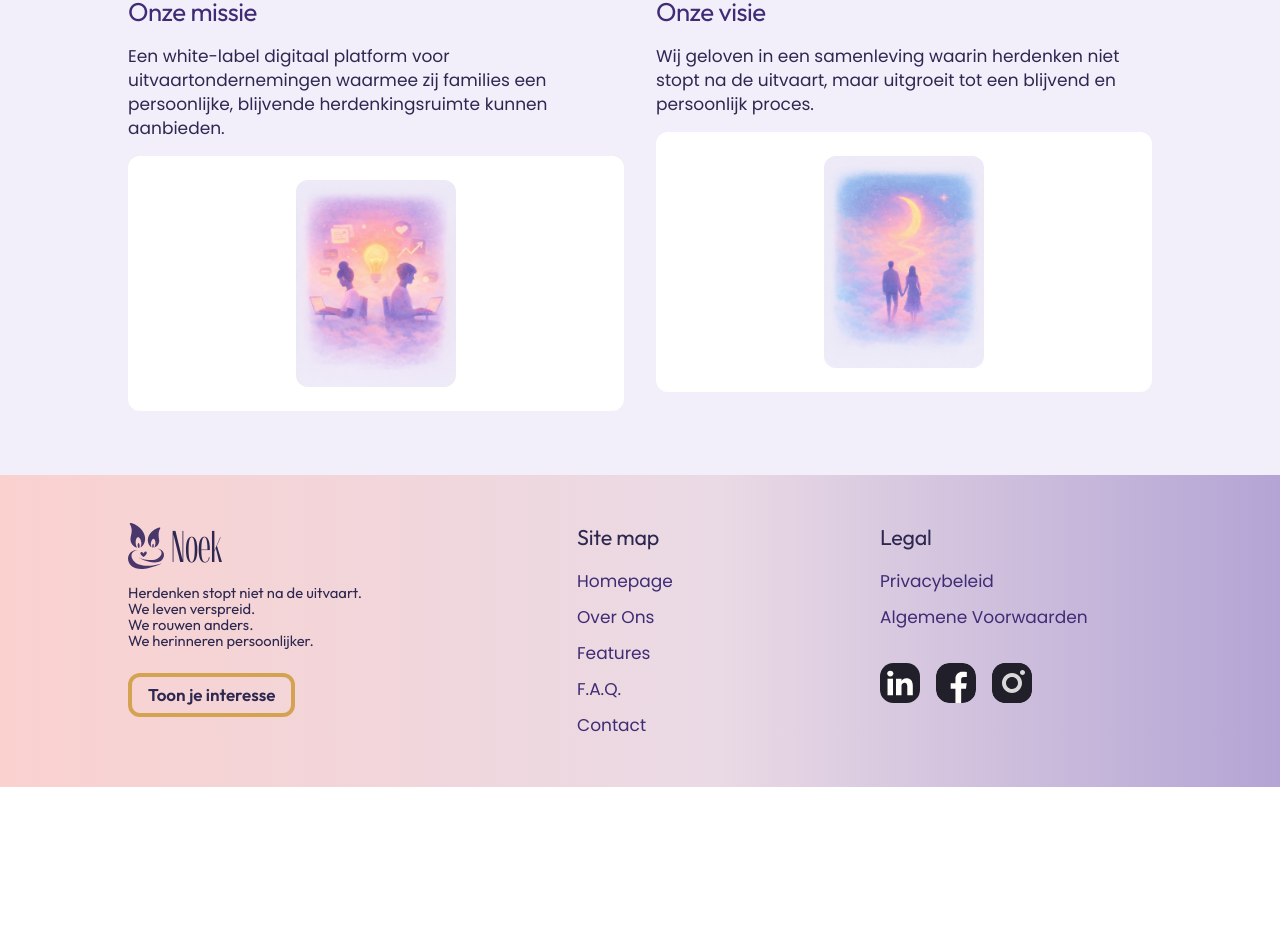
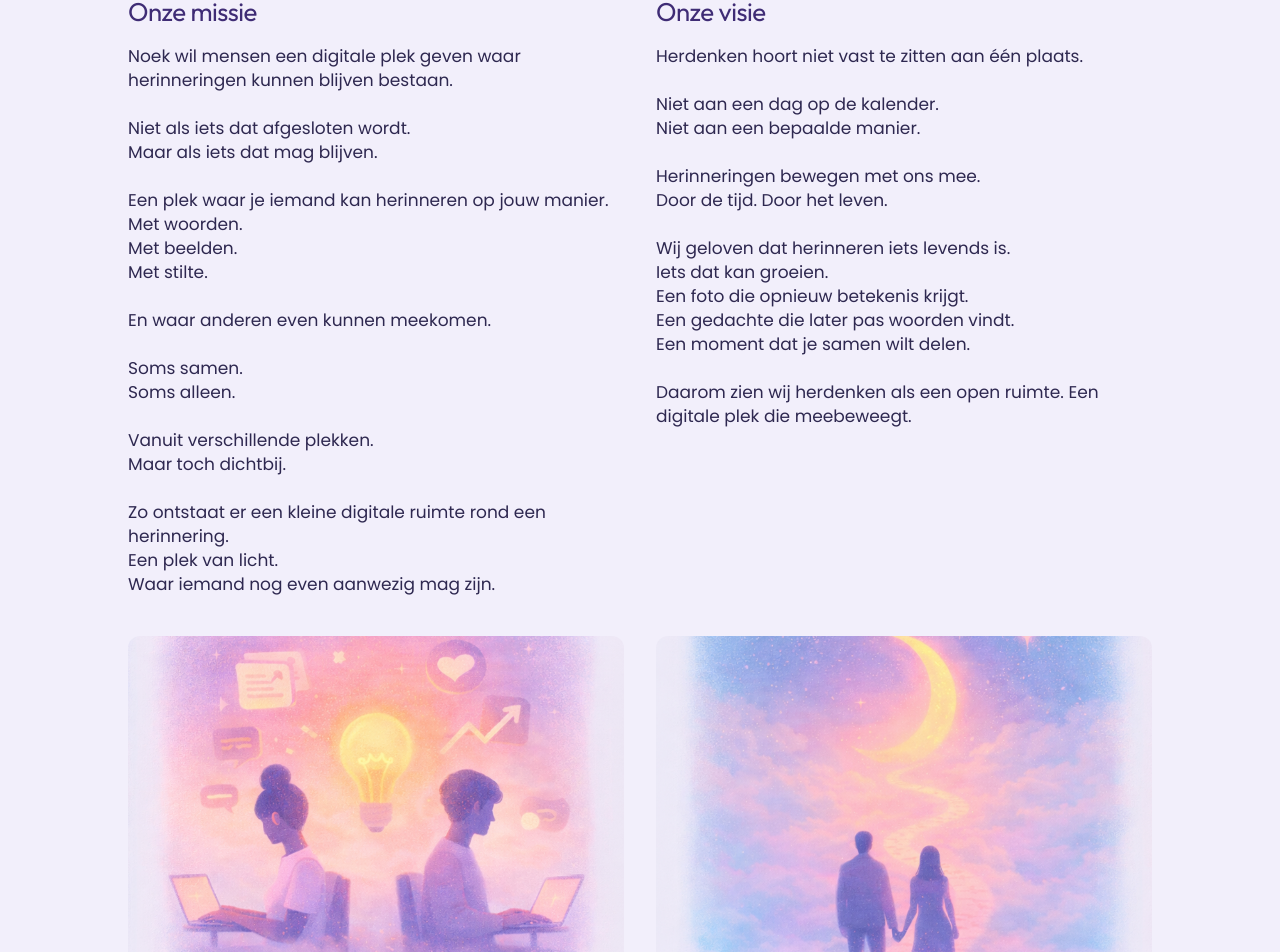
Before and after one commit to devosdevelops/Noekmemorial.be, a Vue app: page /over-ons in a window 1280 px wide. Shown: the part 1708-2660 px from the top of the page. Before the commit the page ends 2495 px from the top, so only its background shows below. Built offline with nearby package versions, Linux system fonts and the light colour scheme.

Commit message:
style: fixed styling inconsitency in about us

```diff
--- a/src/pages/about-page.vue
+++ b/src/pages/about-page.vue
@@ -60,15 +60,6 @@
           <article class="value-card mission" v-scroll-reveal="{ delay: 40, origin: 'up' }">
             <h3 class="subheading">Onze missie</h3>
             <p class="body-text value-text">
-              Een white-label digitaal platform voor uitvaartondernemingen waarmee zij families een persoonlijke,
-              blijvende herdenkingsruimte kunnen aanbieden.
-            </p>
-
-            <div class="value-image-wrap">
-              <img class="value-image" :src="assetPaths.images.missionMission" alt="Twee mensen in digitale herinneringsruimte" />
-            </div>
-
-            <p class="body-text value-mobile">
               Noek wil mensen een digitale plek geven waar herinneringen kunnen blijven bestaan.<br /><br />
               Niet als iets dat afgesloten wordt.<br />
               Maar als iets dat mag blijven.<br /><br />
@@ -85,20 +76,15 @@
               Een plek van licht.<br />
               Waar iemand nog even aanwezig mag zijn.
             </p>
+
+            <div class="value-image-wrap">
+              <img class="value-image" :src="assetPaths.images.missionMission" alt="Twee mensen in digitale herinneringsruimte" />
+            </div>
           </article>
 
           <article class="value-card vision" v-scroll-reveal="{ delay: 80, origin: 'up' }">
             <h3 class="subheading">Onze visie</h3>
             <p class="body-text value-text">
-              Wij geloven in een samenleving waarin herdenken niet stopt na de uitvaart, maar uitgroeit tot een
-              blijvend en persoonlijk proces.
-            </p>
-
-            <div class="value-image-wrap">
-              <img class="value-image" :src="assetPaths.images.missionVision" alt="Twee personen onder maanlicht" />
-            </div>
-
-            <p class="body-text value-mobile">
               Herdenken hoort niet vast te zitten aan één plaats.<br /><br />
               Niet aan een dag op de kalender.<br />
               Niet aan een bepaalde manier.<br /><br />
@@ -111,6 +97,10 @@
               Een moment dat je samen wilt delen.<br /><br />
               Daarom zien wij herdenken als een open ruimte. Een digitale plek die meebeweegt.
             </p>
+
+            <div class="value-image-wrap">
+              <img class="value-image" :src="assetPaths.images.missionVision" alt="Twee personen onder maanlicht" />
+            </div>
           </article>
         </div>
       </div>
@@ -256,37 +246,39 @@ const heroStyle = computed(() => {
   display: grid;
   grid-template-columns: 1fr 1fr;
   gap: var(--space-32);
+  align-items: stretch;
 }
 
 .value-card {
-  display: grid;
+  display: flex;
+  flex-direction: column;
+  height: 100%;
   gap: var(--space-16);
-  align-content: start;
 }
 
-.value-text,
-.value-mobile {
+.value-text {
   color: var(--color-text);
 }
 
-.value-mobile {
-  display: none;
+.value-text {
+  margin: 0;
+  margin-bottom: auto;
 }
 
 .value-image-wrap {
+  margin-top: var(--space-24);
+  width: 100%;
+  aspect-ratio: 5 / 4;
   border-radius: var(--radius-12);
   background: var(--color-white);
-  padding: var(--space-24);
-  min-height: clamp(10rem, 24vw, 15rem);
-  display: grid;
-  place-items: center;
+  overflow: hidden;
 }
 
 .value-image {
-  width: min(100%, 10rem);
-  height: auto;
+  width: 100%;
+  height: 100%;
   display: block;
-  border-radius: var(--radius-12);
+  object-fit: cover;
 }
 
 @media (max-width: 48rem) {
@@ -338,16 +330,8 @@ const heroStyle = computed(() => {
     order: 2;
   }
 
-  .value-text {
-    display: none;
-  }
-
-  .value-mobile {
-    display: block;
-  }
-
   .value-image-wrap {
-    padding: var(--space-16);
+    margin-top: 0;
   }
 }
 </style>
```
